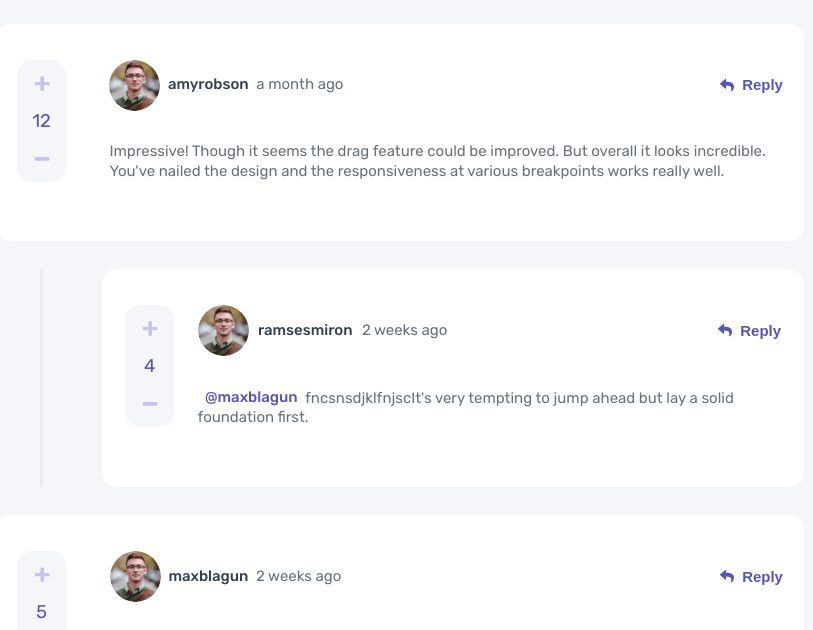
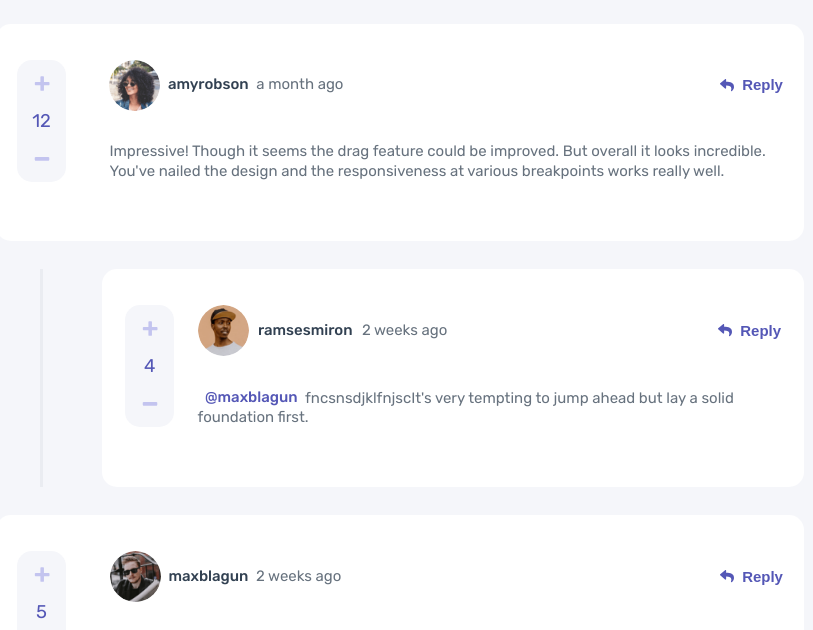
Before and after one commit to Puppychan/InteractiveComments, a React (Vite) app: page / in a window 1280 px wide. Shown: the part 165-795 px from the top of the page, without its empty margins (240-1053 px from the left). Built offline with nearby package versions, Linux system fonts and the light colour scheme.

Commit message:
try fix dynamic import svg

```diff
--- a/src/Components/Avatar/Avatar.jsx
+++ b/src/Components/Avatar/Avatar.jsx
@@ -1,15 +1,15 @@
 import React from 'react'
 
 import * as constStyle from "../../Style/ConstantStyled"
-import avatar from "../../assets/avatars/image-juliusomo.png"
+// import avatar from "../../assets/avatars/image-juliusomo.png"
 import { AvatarStyle } from './Avatar.style'
 
 const Avatar = ({username, gridArea}) => {
   return (
     <AvatarStyle
       gridArea={gridArea}
-      // src={constStyle.getImgUrl("avatar", username)}
-      src={avatar}
+      src={constStyle.getImgUrl("avatar", username)}
+      // src={avatar}
       alt={`${username}'s avatar`}
     />
   )
--- a/src/Style/ConstantStyled.js
+++ b/src/Style/ConstantStyled.js
@@ -304,11 +304,11 @@ const AVATAR_URL = "../assets/avatars/image-"
 const ICON_URL = "../assets/icon-"
 
 // FUNCTION
-// export const getImgUrl = (type, name) => {
-//     switch (type) {
-//         case "icon":
-//             return new URL(`${ICON_URL + name}.svg`, import.meta.url).href
-//         case "avatar":
-//             return new URL(`${AVATAR_URL + name}.png`, import.meta.url).href
-//     }
-// }
+export const getImgUrl = (type, name) => {
+    switch (type) {
+        case "icon":
+            return new URL(`${ICON_URL + name}.svg`, import.meta.url).href
+        case "avatar":
+            return new URL(`${AVATAR_URL + name}.png`, import.meta.url).href
+    }
+}
```
Also changed, not shown: 1 other file (tests, documents, lock files or other folders).
